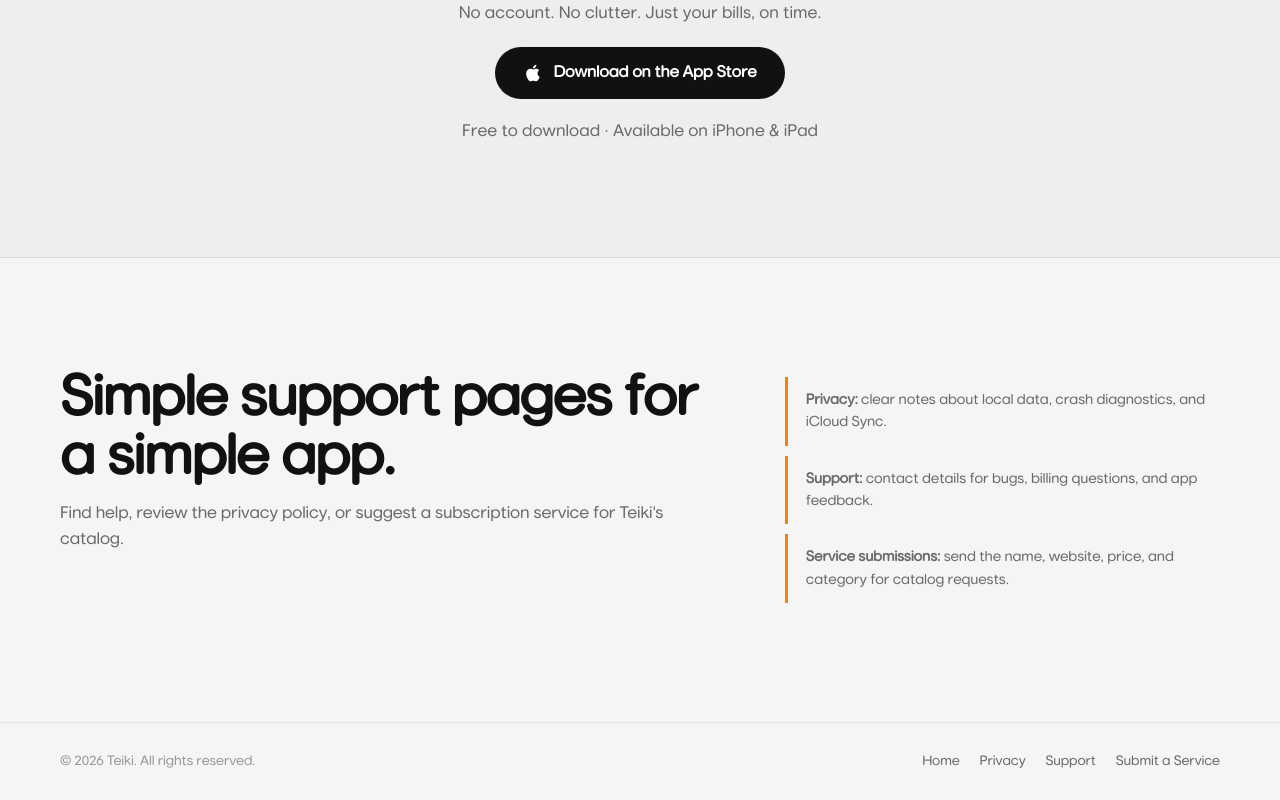
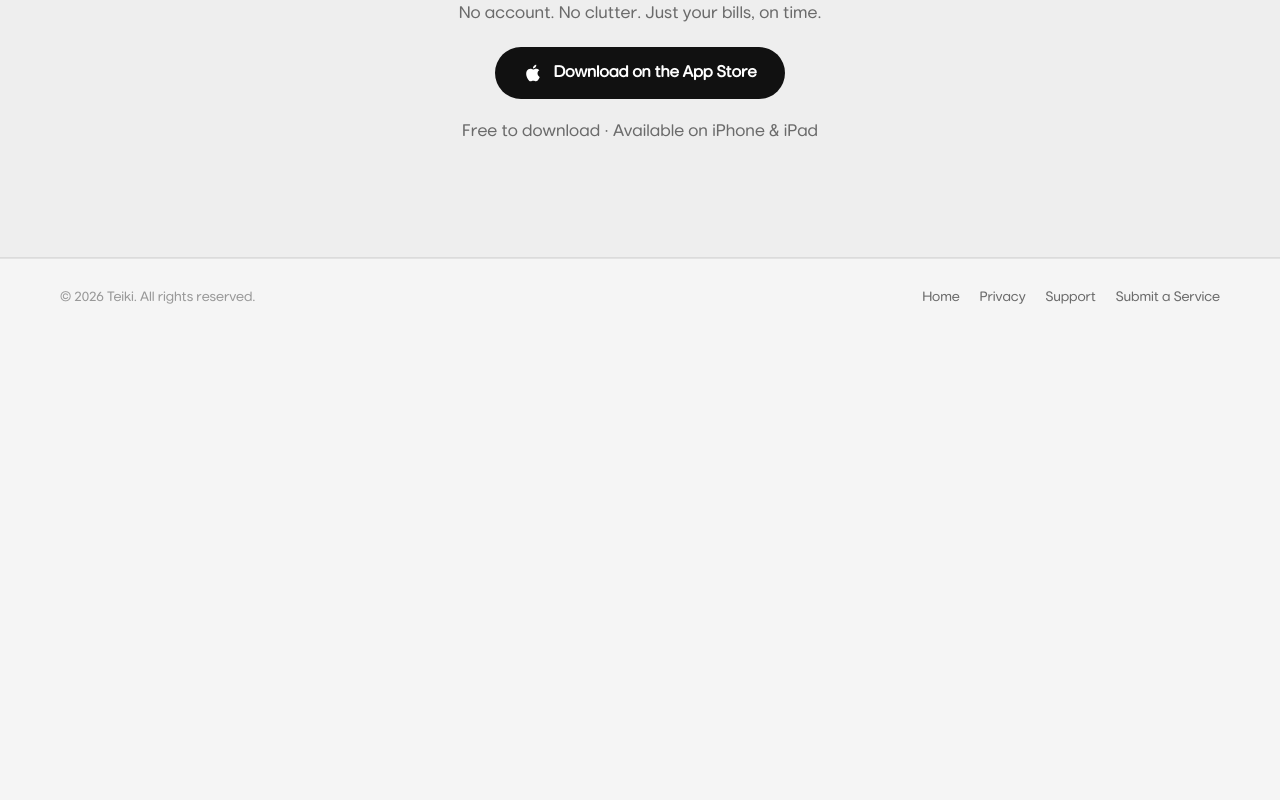
Before and after one commit to teikiapp/teiki-web, an Angular app: page / in a window 1280 px wide. Shown: the part 1796-2596 px from the top of the page. After the commit the page ends 2132 px from the top, so only its background shows below. Built offline with nearby package versions, Linux system fonts and the light colour scheme.

Commit message:
fix: remove privacy band section and associated styles for cleaner layout

```diff
--- a/src/app/pages/home/home.html
+++ b/src/app/pages/home/home.html
@@ -56,18 +56,4 @@
       <p class="cta-note">Free to download &middot; Available on iPhone &amp; iPad</p>
     </div>
   </section>
-
-  <section class="section">
-    <div class="privacy-band">
-      <div class="section-head">
-        <h2>Simple support pages for a simple app.</h2>
-        <p>Find help, review the privacy policy, or suggest a subscription service for Teiki's catalog.</p>
-      </div>
-      <div class="privacy-list">
-        <div><strong>Privacy:</strong> clear notes about local data, crash diagnostics, and iCloud Sync.</div>
-        <div><strong>Support:</strong> contact details for bugs, billing questions, and app feedback.</div>
-        <div><strong>Service submissions:</strong> send the name, website, price, and category for catalog requests.</div>
-      </div>
-    </div>
-  </section>
 </main>
--- a/src/styles.css
+++ b/src/styles.css
@@ -387,27 +387,6 @@
   margin: 0;
 }
 
-/* ── Privacy band ── */
-.privacy-band {
-  display: grid;
-  grid-template-columns: 1.2fr 0.8fr;
-  gap: clamp(28px, 6vw, 72px);
-  align-items: center;
-}
-
-.privacy-list {
-  display: grid;
-  gap: 10px;
-}
-
-.privacy-list div {
-  border-left: 3px solid var(--accent);
-  padding: 12px 0 12px 18px;
-  color: var(--muted);
-  font-size: 0.9rem;
-  letter-spacing: -0.01em;
-}
-
 /* ── Inner pages ── */
 .page-main {
   max-width: 900px;
@@ -656,9 +635,7 @@
     margin-top: 60px;
   }
 
-  .feature-grid,
-  .privacy-band,
-  .form-guide {
+  .feature-grid {
     grid-template-columns: 1fr;
   }
 
```
